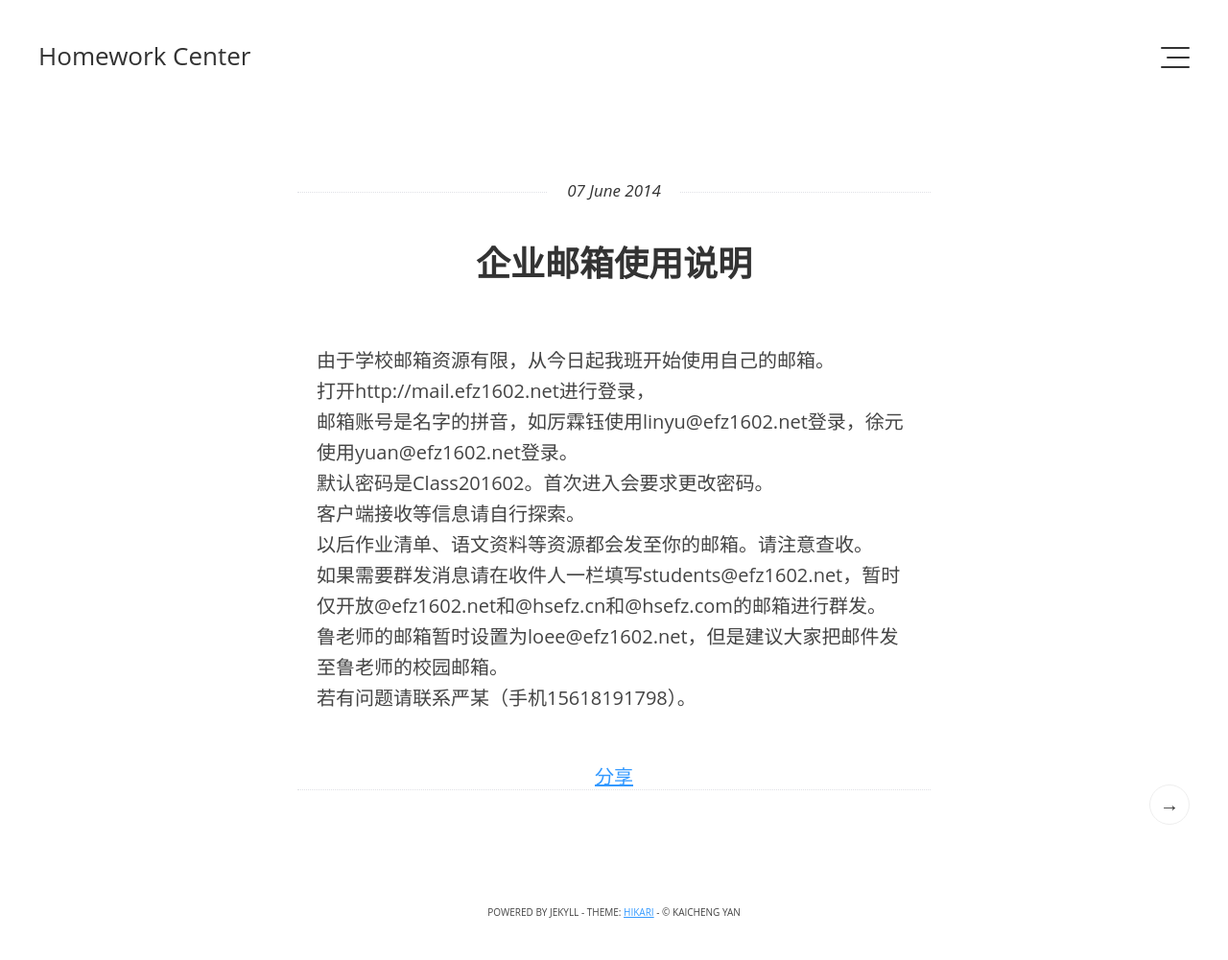
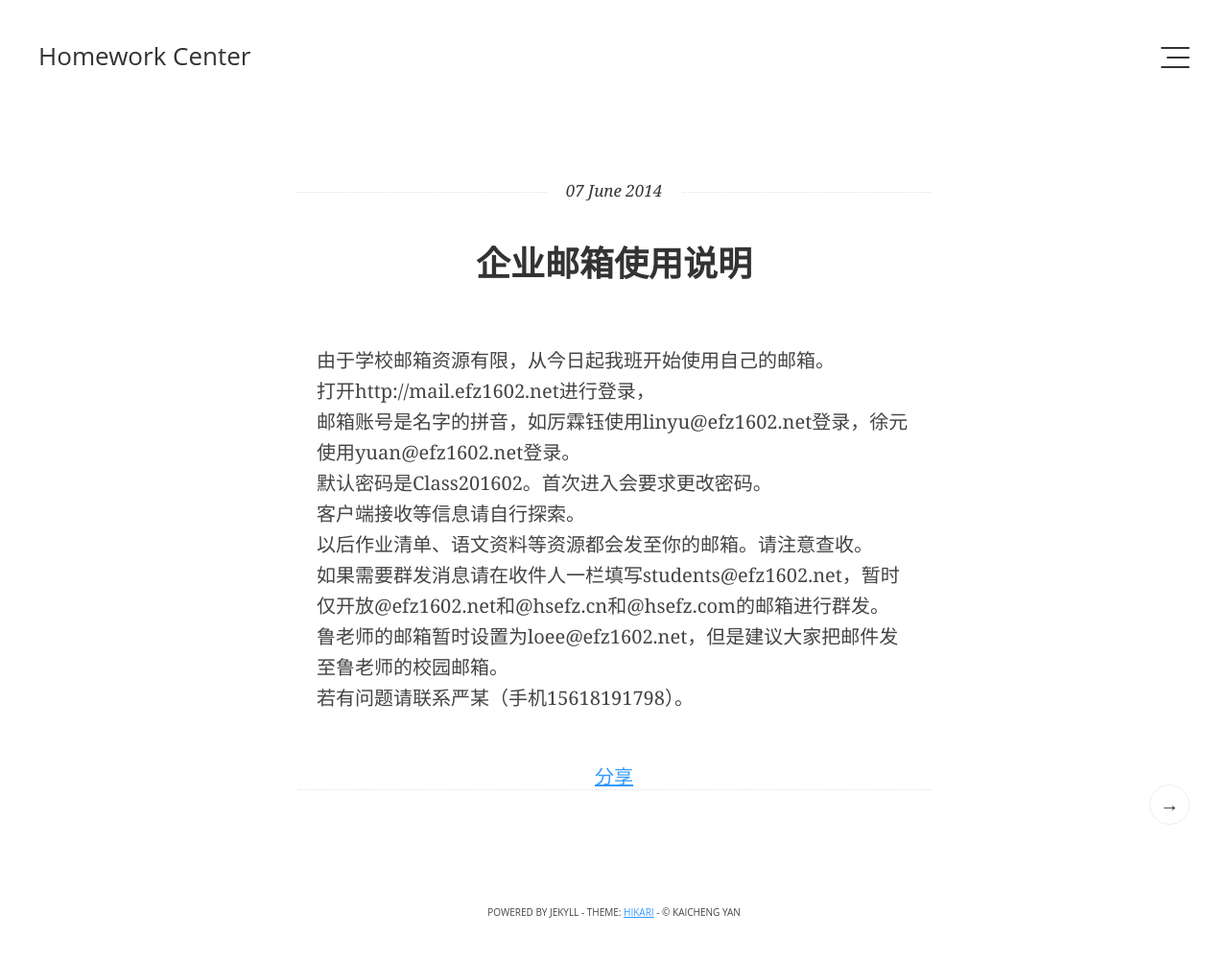
Before and after one commit to efz1602/efz1602.github.io, a Jekyll site: the page built from _posts/2014-06-07-exmail.markdown, in a window 1280 px wide. Shown: the whole page at 96% size. Built offline with Jekyll 4.4.1, drawn with Linux system fonts in a browser that asks for light colours; some web fonts are replaced; Markdown is read by kramdown in place of the engine named in the settings.

Commit message:
font attempt

```diff
--- a/css/main.css
+++ b/css/main.css
@@ -18,7 +18,6 @@
 * {
   margin: 0;
   padding: 0;
-  font-family: 'Open Sans', sans-serif, 'Microsoft Yahei', 'Microsoft Jhenghei';
 }
 
 /* General */
@@ -28,8 +27,7 @@
 body {
   background: #fff;
   color: #444;
-  font: 20px 'Open Sans', sans-serif, 'Microsoft Yahei', 'Microsoft Jhenghei';
-  font-family: 'Open Sans', sans-serif, 'Microsoft Yahei', 'Microsoft Jhenghei';
+  font: 20px 'Open Sans', 'Microsoft Yahei', 'Microsoft Jhenghei', sans-serif;
   text-rendering: optimizeLegibility;
 }
 
@@ -315,7 +313,7 @@
   width: 100%;
   max-width: 780px;
   margin: 20px auto;
-  font-family: 'Lora', Georgia, serif, 'Microsoft Yahei';
+  font-family: 'Lora', Georgia, 'Microsoft Yahei', serif;
   background: #fff;
   z-index: 1;
 }
@@ -363,7 +361,7 @@
 section#single-wrap h1.page-title {
   font-size: 180%;
   line-height: 135%;
-  font-family: 'Open Sans', sans-serif, 'Microsoft Yahei';
+  font-family: 'Open Sans', 'Microsoft Yahei', sans-serif;
   text-align: center;
   margin: 0 0 60px;
   padding: 0 40px;
@@ -403,7 +401,7 @@
 
 section#single-wrap blockquote {
   font-size: inherit;
-  font-family: 'Open Sans', sans-serif, 'Microsoft Yahei';
+  font-family: 'Open Sans', 'Microsoft Yahei', sans-serif;
   color: #333;
   border-left: 6px solid #39f;
   padding: 0 34px;
@@ -503,7 +501,7 @@
   position: absolute;
   color: #444;
   margin-top: -42px;
-  font-family: 'Open Sans', sans-serif, 'Microsoft Yahei';
+  font-family: 'Open Sans', 'Microsoft Yahei', sans-serif;
   background-color: #fbfbfb;
   border: 1px solid #eee;
   padding: 4px 10px;
```
